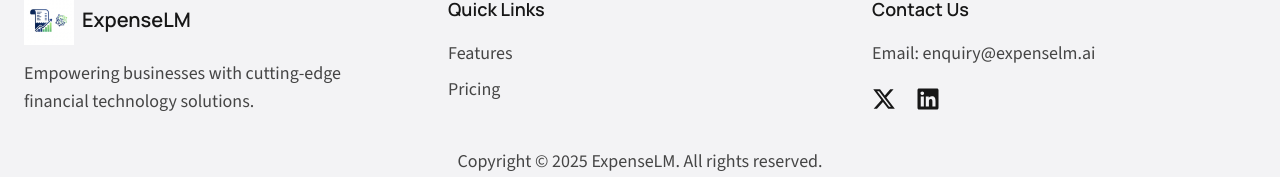
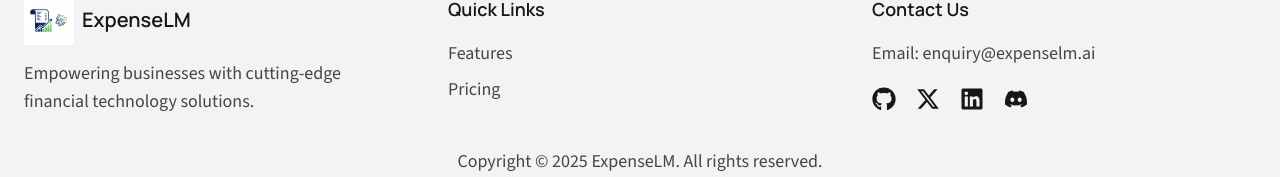
Before and after one commit to expenselm/expenselm-website, a Next.js app: page / in a window 1280 px wide. Shown: the part 4103-4280 px from the top of the page. Built offline with nearby package versions, Linux system fonts and the light colour scheme; no server answers.

Commit message:
Added and updated links for social medias

```diff
--- a/src/data/footer.ts
+++ b/src/data/footer.ts
@@ -21,13 +21,14 @@
     email: 'enquiry@expenselm.ai',
     telephone: '+1 (123) 456-7890',
     socials: {
-        // github: 'https://github.com',
-        x: 'https://twitter.com/x',
+        github: 'https://github.com/expenselm',
+        x: 'https://x.com/ExpenseLm',
         // twitter: 'https://twitter.com/Twitter',
         // facebook: 'https://facebook.com',
         // youtube: 'https://youtube.com',
-        linkedin: 'https://www.linkedin.com',
+        linkedin: 'https://www.linkedin.com/in/hoclarence',
         // threads: 'https://www.threads.net',
         // instagram: 'https://www.instagram.com',
+        discord: 'https://discord.com/channels/1430401719510237197/1430401720403492896',
     }
 }
--- a/src/utils.tsx
+++ b/src/utils.tsx
@@ -1,4 +1,4 @@
-import { FaFacebook, FaGithub, FaInstagram, FaLinkedin, FaThreads, FaTwitter, FaXTwitter, FaYoutube } from "react-icons/fa6";
+import { FaFacebook, FaGithub, FaInstagram, FaLinkedin, FaThreads, FaTwitter, FaXTwitter, FaYoutube, FaDiscord } from "react-icons/fa6";
 
 export const getPlatformIconByName = (platformName: string): JSX.Element | null => {
     switch (platformName) {
@@ -26,6 +26,9 @@
         case 'x': {
             return <FaXTwitter size={24} className='min-w-fit' />;
         }
+        case 'discord': {
+            return <FaDiscord size={24} className='min-w-fit' />;
+        }
         default:
             console.log('Platform name not supported, no icon is returned:', platformName);
             return null;
```
